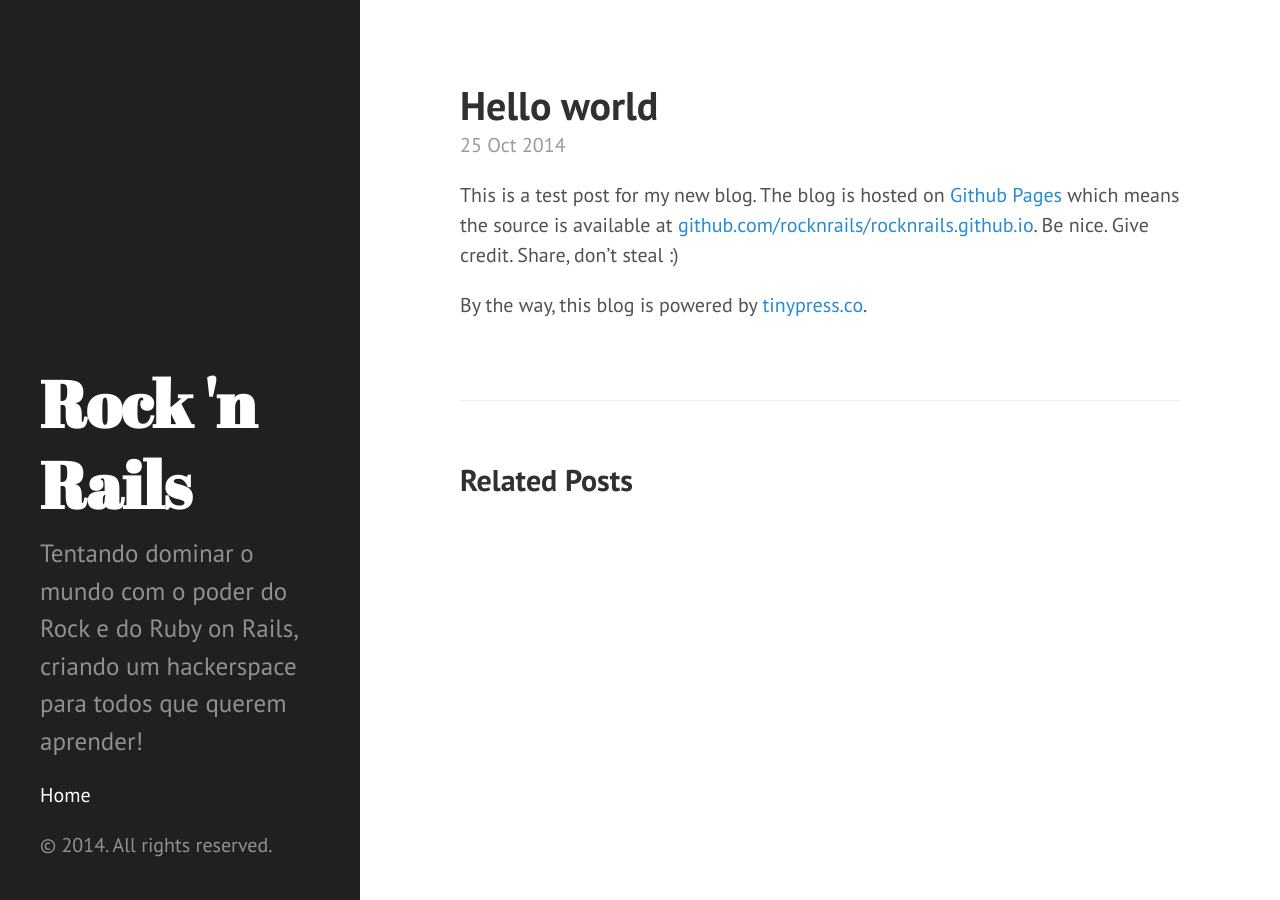
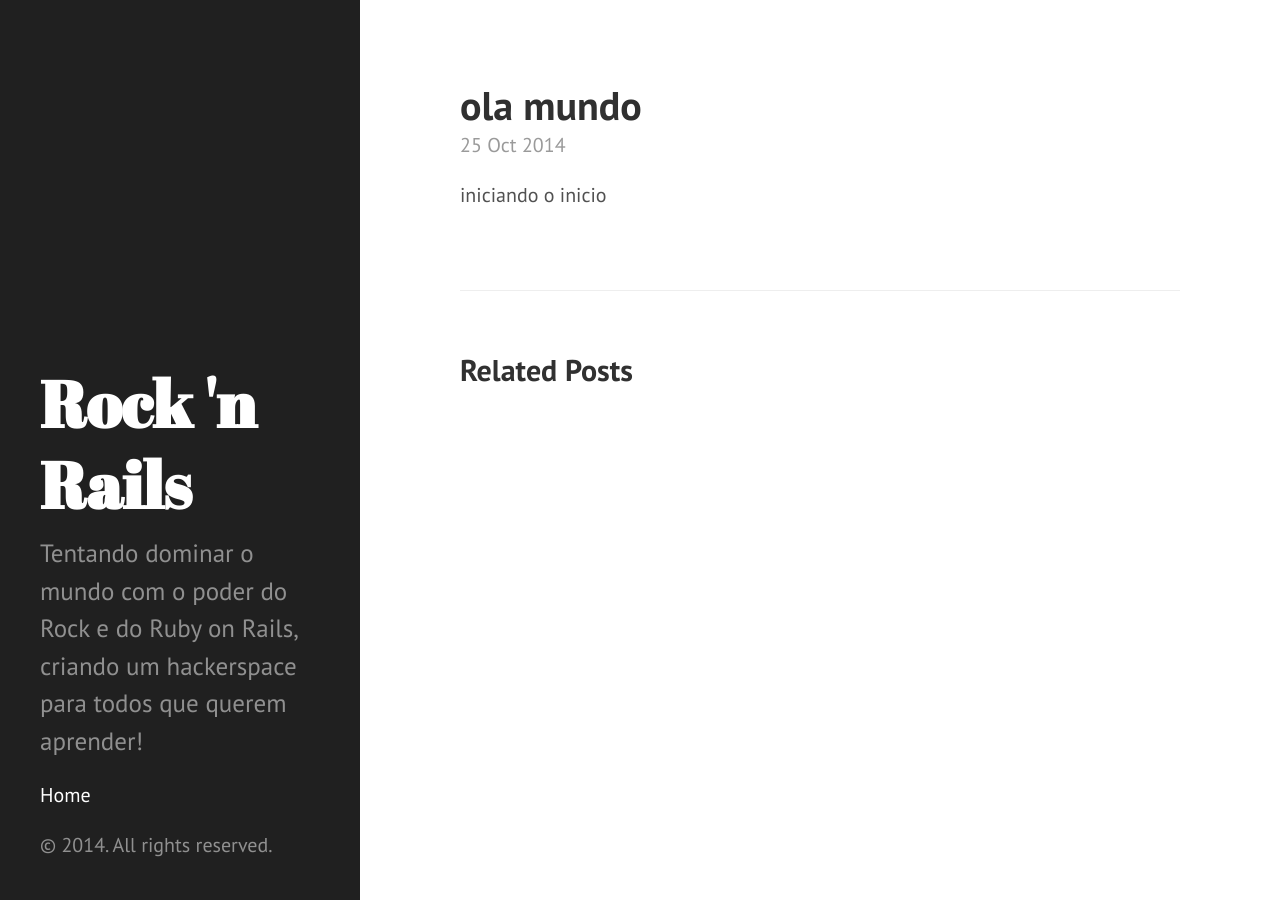
Before and after one commit to rocknrails/rocknrails.github.io, a Jekyll site: the page built from _posts/2014-10-25-hello-world.markdown, in a window 1280 px wide. Built offline with Jekyll 4.4.1, drawn with Linux system fonts in a browser that asks for light colours.

Commit message:
atualizando

```diff
--- a/_layouts/default.html
+++ b/_layouts/default.html
@@ -3,7 +3,7 @@
 
   {% include head.html %}
 
-  <body>
+  <body class="theme-08">
 
     {% include sidebar.html %}
 
--- a/_posts/2014-10-25-hello-world.markdown
+++ b/_posts/2014-10-25-hello-world.markdown
@@ -1,8 +1,6 @@
 ---
 published: true
-title: Hello world
+title: ola mundo
 layout: post
 ---
-This is a test post for my new blog. The blog is hosted on [Github Pages](http://pages.github.com/) which means the source is available at [github.com/rocknrails/rocknrails.github.io](http://github.com/rocknrails/rocknrails.github.io). Be nice. Give credit. Share, don't steal :)
-
-By the way, this blog is powered by [tinypress.co](https://tinypress.co).
+iniciando o inicio
```
Also changed, not shown: public/apple-touch-icon-144-precomposed.png, public/favicon.ico.
